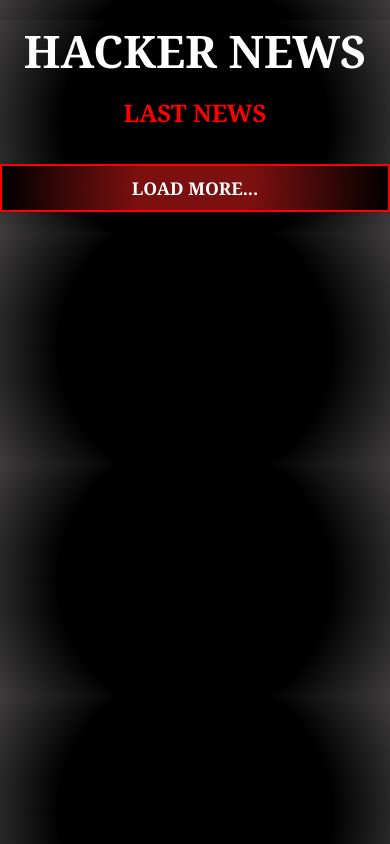
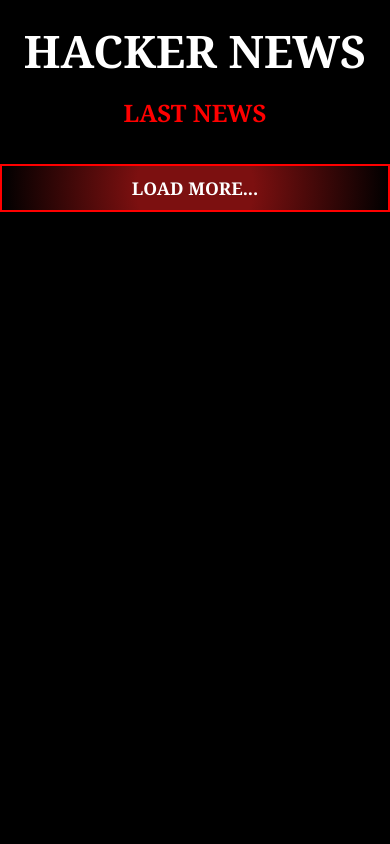
Before and after one commit to Rewillow/Hacker-News-JS, a website: page index.html in a window 390 px wide. Drawn offline with nearby package versions, Linux system fonts and the light colour scheme; no server answers.

Commit message:
Mobile First

```diff
--- a/src/style.scss
+++ b/src/style.scss
@@ -11,21 +11,6 @@
 ol,ul{list-style-type: none;}
 img{height: auto;}
 
-
-// .hacker-image {
-//     background-size: cover;
-//     isolation: isolate;
-
-
-//     // .hacker-image::after {
-//     //     content: "";
-//     //     position: absolute;
-//     //     background: black;
-//     //     inset: 0;
-//     //     z-index: -1;
-//     //     opacity: 0.1;
-//     // }
-// }
 
 .hacker-news {
 
@@ -119,3 +104,23 @@
     //     background: radial-gradient(circle, rgba(2,0,36,1) 0%, rgba(9,9,121,1) 35%, rgba(0,212,255,1) 100%);
     // }
 }
+
+// Mobile First
+
+@media all and (min-width: 370px) and (max-width: 500px) {
+ body, html {
+    background: black;
+ }
+}
+
+@media all and (min-width: 501px) and (max-width: 620px) {
+    body, html {
+        background: black;
+     }
+}
+
+@media all and (min-width: 621px) and (max-width: 820px) {
+    body, html {
+        background: black;
+     }
+}
```
Also changed, not shown: src/style.css, 1 other file.
